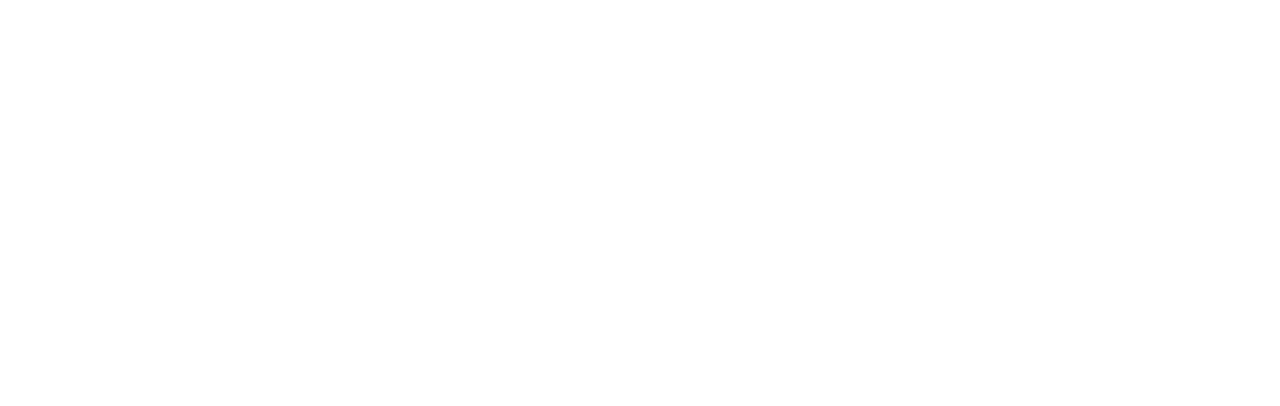
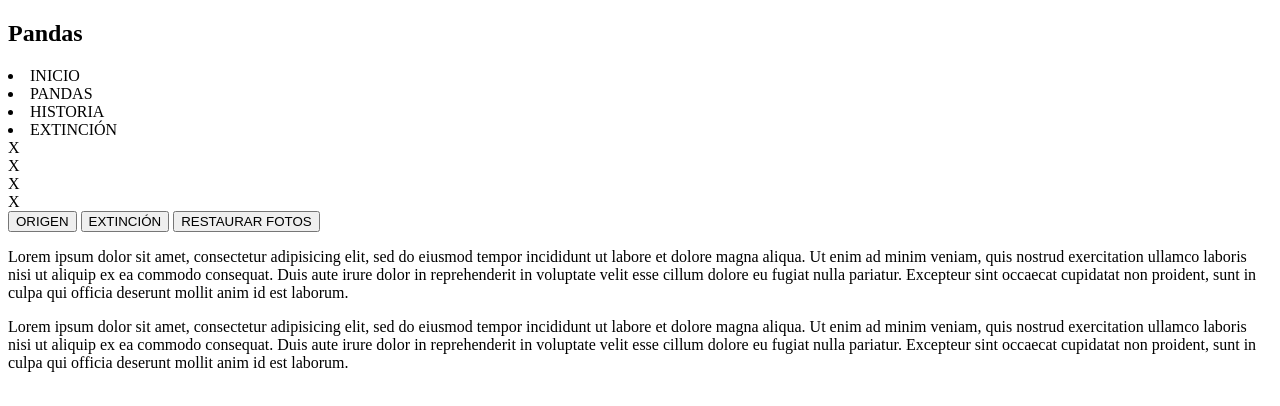
Before and after one commit to gabyx08/panda-flex, a plain HTML site: page index.html in a window 1280 px wide. Drawn offline with Linux system fonts and the light colour scheme.

Commit message:
estructura html

```diff
--- a/index.html
+++ b/index.html
@@ -5,6 +5,49 @@
     <title>Pandas-Flex</title>
   </head>
   <body>
-
+    <header class="container">
+      <section>
+        <h1>Pandas</h1>
+      </section>
+      <nav>
+        <li>INICIO</li>
+        <li>PANDAS</li>
+        <li>HISTORIA</li>
+        <li>EXTINCIÓN</li>
+      </nav>
+    </header>
+    <section id="imagenes">
+      <div class="">
+        <span>X</span>
+        <img src="">
+      </div>
+      <div class="">
+        <span>X</span>
+        <img src="">
+      </div>
+      <div class="">
+        <span>X</span>
+        <img src="">
+      </div>
+      <div class="">
+        <span>X</span>
+        <img src="">
+      </div>
+    </section>
+    <section id="botones">
+      <button type="button">ORIGEN</button>
+      <button type="button">EXTINCIÓN</button>
+      <button type="button">RESTAURAR FOTOS</button>
+    </section>
+    <section id="texto">
+      <p id="origen">Lorem ipsum dolor sit amet, consectetur adipisicing elit, sed do eiusmod tempor incididunt ut labore et dolore magna aliqua.
+        Ut enim ad minim veniam, quis nostrud exercitation ullamco laboris nisi ut aliquip ex ea commodo consequat.
+         Duis aute irure dolor in reprehenderit in voluptate velit esse cillum dolore eu fugiat nulla pariatur.
+        Excepteur sint occaecat cupidatat non proident, sunt in culpa qui officia deserunt mollit anim id est laborum.</p>
+        <p id="extincion">Lorem ipsum dolor sit amet, consectetur adipisicing elit, sed do eiusmod tempor incididunt ut labore et dolore magna aliqua.
+          Ut enim ad minim veniam, quis nostrud exercitation ullamco laboris nisi ut aliquip ex ea commodo consequat.
+           Duis aute irure dolor in reprehenderit in voluptate velit esse cillum dolore eu fugiat nulla pariatur.
+          Excepteur sint occaecat cupidatat non proident, sunt in culpa qui officia deserunt mollit anim id est laborum.</p>
+    </section>
   </body>
 </html>
```
